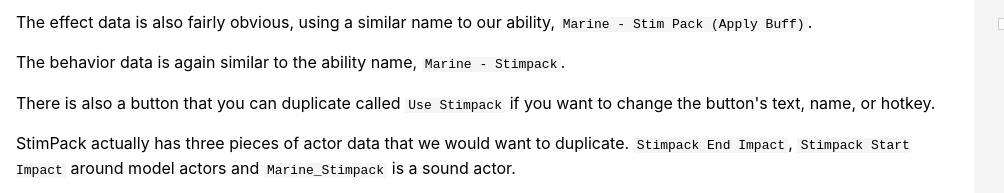
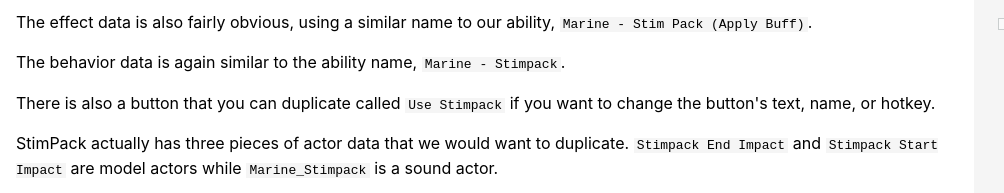
Before and after one commit to Alzarath/sc2-duplication-tutorial, a plain HTML site: page index.html in a window 1280 px wide. Shown: the part 5448-5641 px from the top of the page, 0-1004 px from the left. Drawn offline with Linux system fonts and the light colour scheme.

Commit message:
Fixed Ability Data actor section's grammar

```diff
--- a/index.html
+++ b/index.html
@@ -450,7 +450,7 @@
                 <p>The effect data is also fairly obvious, using a similar name to our ability, <code>Marine - Stim Pack (Apply Buff)</code>.</p>
                 <p>The behavior data is again similar to the ability name, <code>Marine - Stimpack</code>.</p>
                 <p>There is also a button that you can duplicate called <code>Use Stimpack</code> if you want to change the button's text, name, or hotkey.</p>
-                <p>StimPack actually has three pieces of actor data that we would want to duplicate. <code>Stimpack End Impact</code>, <code>Stimpack Start Impact</code> around model actors and <code>Marine_Stimpack</code> is a sound actor.</p>
+                <p>StimPack actually has three pieces of actor data that we would want to duplicate. <code>Stimpack End Impact</code> and <code>Stimpack Start Impact</code> are model actors while <code>Marine_Stimpack</code> is a sound actor.</p>
                 <p>Stimpack is associated with an upgrade that must be researched to unlock it. There are many ways to handle this. The easiest would be to ignore it, and the ability will only be accessible when you unlock the stimpack upgrade. If you want it to always be available, you could remove the requirement from the <em>ability data</em>'s <code>Commands</code>' <code>Execute</code> field. Or you could create a new upgrade and requirement, but that's beyond the scope of this tutorial.</p>
                 <div id="ability-models" class="disabledElement">
                     <h3>Ability Models <a class="returnLink" href="#">^</a></h3>
```
